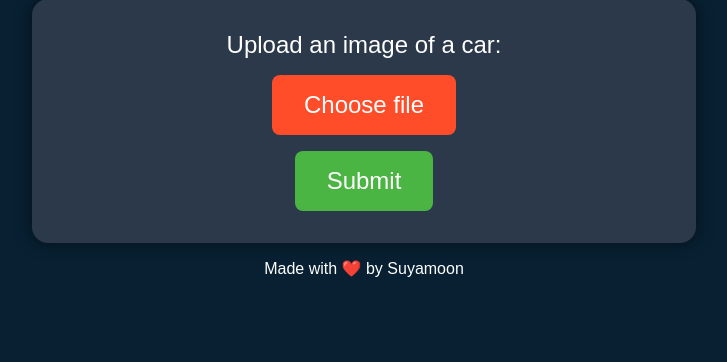
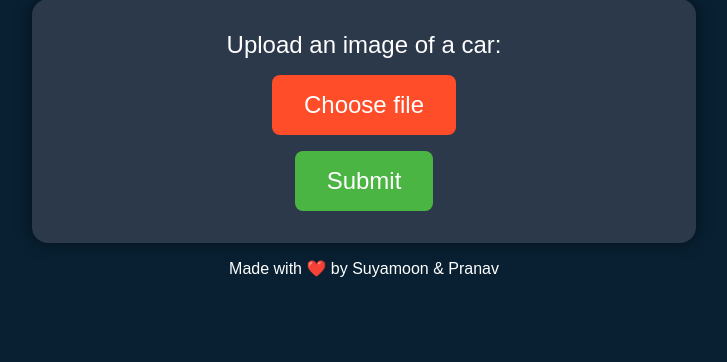
Before and after one commit to suyamoonpathak/Vehicle-Number-Plate-Recognition, a Flask app: page / in a window 1280 px wide. Shown: the part 137-499 px from the top of the page, without its empty margins (276-1003 px from the left). Run offline with Flask 3, Linux system fonts and the light colour scheme.

Commit message:
nameChange

```diff
--- a/app/templates/home.html
+++ b/app/templates/home.html
@@ -17,7 +17,7 @@
 			<div class="loading-icon">🔄</div>
 			<button type="submit" class="upload-button" id="submitbtn">Submit</button>
 		</form>
-		<p id="madewithlove">Made with ❤️ by Suyamoon</p>
+		<p id="madewithlove">Made with ❤️ by Suyamoon & Pranav</p>
 	</div>
 
 	<link rel="stylesheet" type="text/css" href="//code.ionicframework.com/ionicons/2.0.1/css/ionicons.min.css" />
```
